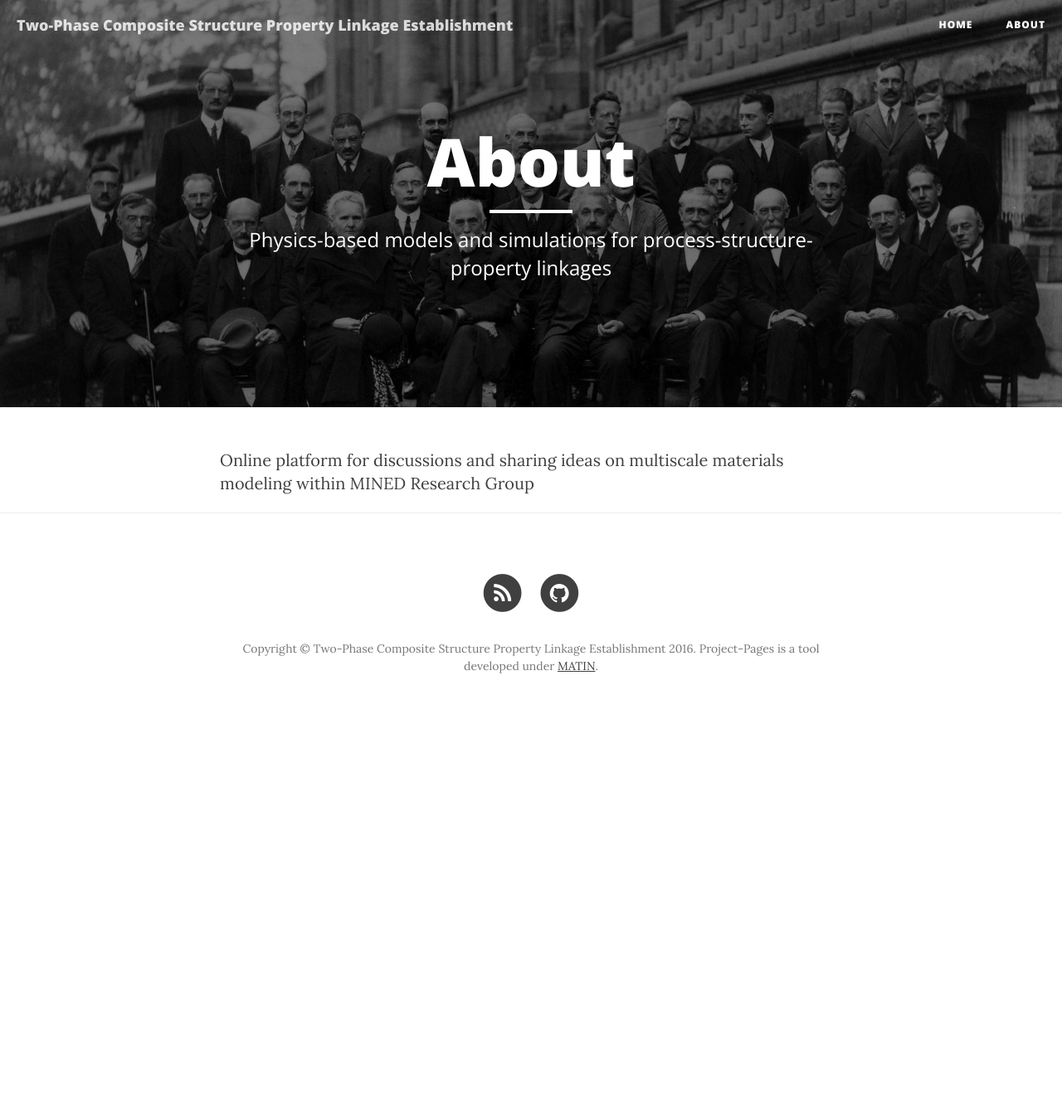
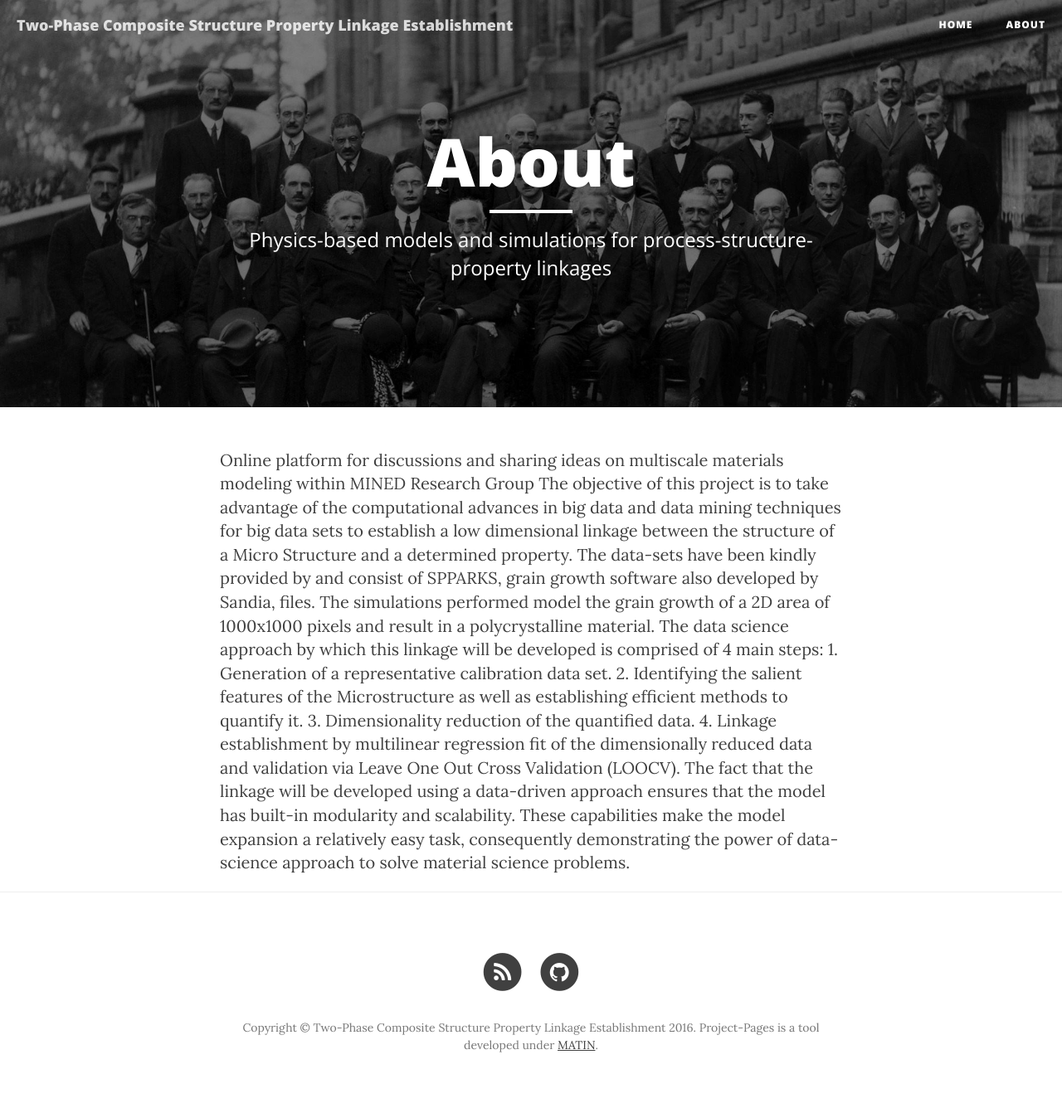
Before and after one commit to dmontesdocaz/GT-Sandia_Collaboration, a Jekyll site: the page built from about.html, in a window 1280 px wide. Shown: the whole page at 83% size. Built offline with Jekyll 4.4.1, drawn with Linux system fonts in a browser that asks for light colours; nearby versions of some CDN libraries; before the commit the page ends 900 px from its top, so only the background shows below that.

Commit message:
Update about.html

```diff
--- a/about.html
+++ b/about.html
@@ -6,3 +6,15 @@ header-img: "img/home-bg.jpg"
 ---
 
 Online platform for discussions and sharing ideas on multiscale materials modeling within <a href="http://mined.gatech.edu">MINED Research Group</a>
+The objective of this project is to take advantage of the computational advances in big data and data mining techniques for big data sets to establish a low dimensional linkage between the structure of a Micro Structure and a determined property.
+
+The data-sets have been kindly provided by <a href="http://www.sandia.gov/" Sandia National Lab</a> and consist of SPPARKS, grain growth software also developed by Sandia, files. The simulations performed model the grain growth of a 2D area of 1000x1000 pixels and result in a polycrystalline material.
+
+The data science approach by which this linkage will be developed is comprised of 4 main steps:
+
+1.	Generation of a representative calibration data set.
+2.	Identifying the salient features of the Microstructure as well as establishing efficient methods to quantify it.
+3.	Dimensionality reduction of the quantified data.
+4.	Linkage establishment by multilinear regression fit of the dimensionally reduced data and validation via Leave One Out Cross Validation (LOOCV).
+
+The fact that the linkage will be developed using a data-driven approach ensures that the model has built-in modularity and scalability. These capabilities make the model expansion a relatively easy task, consequently demonstrating the power of data-science approach to solve material science problems.
```
